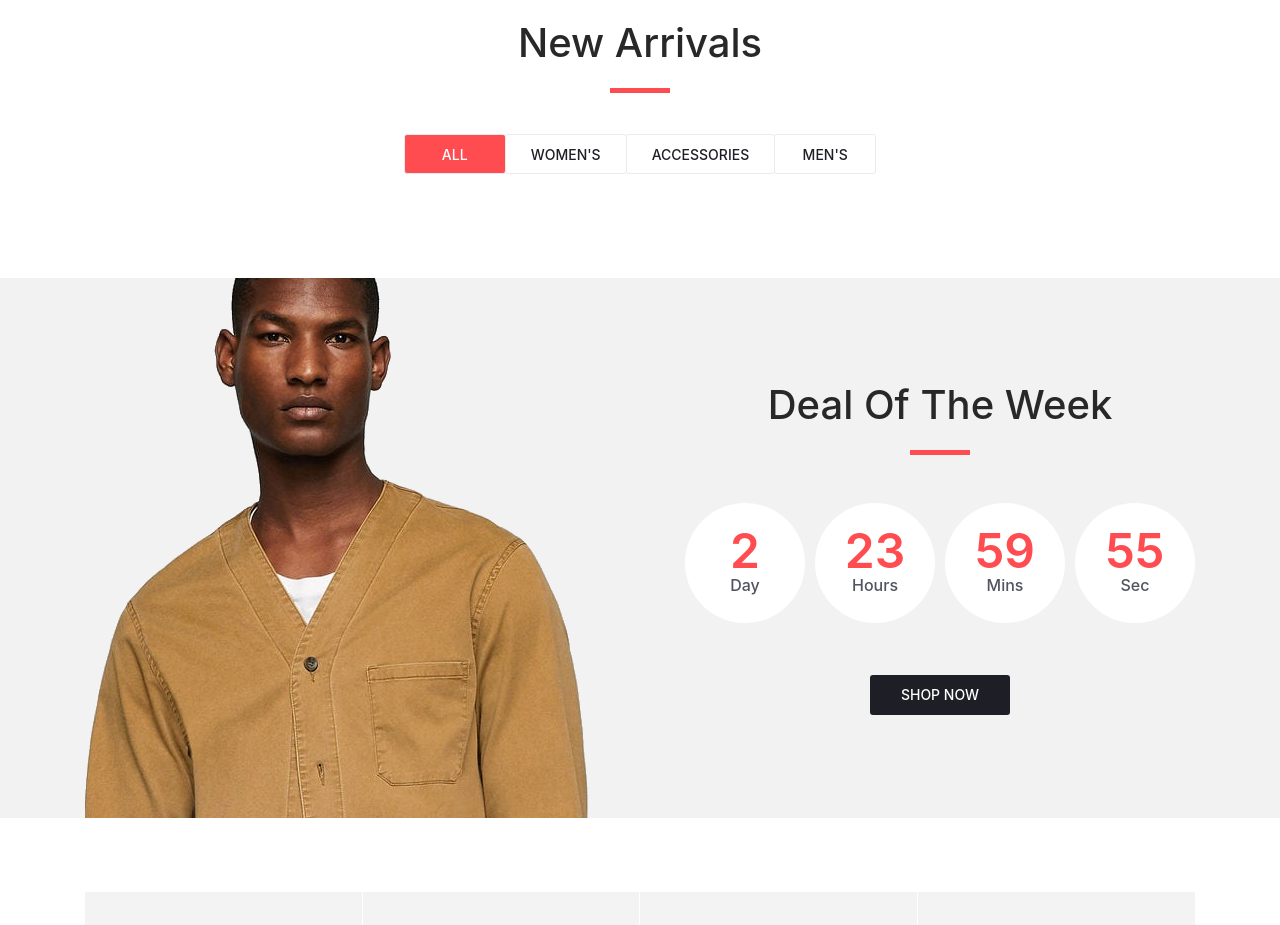
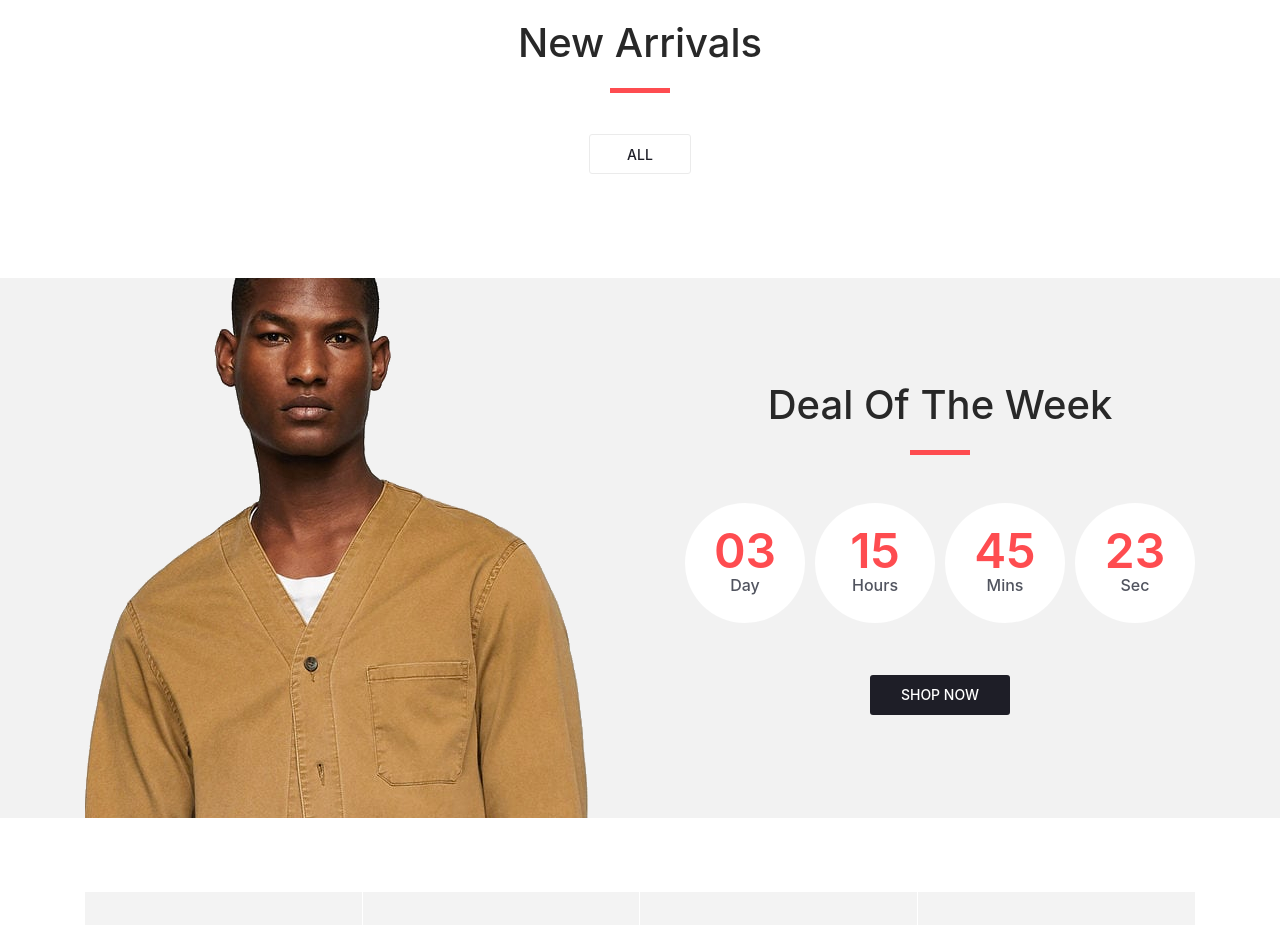
Before and after one commit to dylanvu2811/nordic-static-final, a React (Create React App) app: page / in a window 1280 px wide. Shown: the part 1200-2125 px from the top of the page. Built offline with nearby package versions, Linux system fonts and the light colour scheme; some icons are missing.

Commit message:
update New Arrivals

```diff
--- a/public/index.html
+++ b/public/index.html
@@ -28,7 +28,6 @@
 <script src="%PUBLIC_URL%/plugins/Isotope/isotope.pkgd.min.js"></script>
 <script src="%PUBLIC_URL%/plugins/OwlCarousel2-2.2.1/owl.carousel.js"></script>
 <script src="%PUBLIC_URL%/plugins/easing/easing.js"></script>
-<script src="%PUBLIC_URL%/js/custom.js"></script>
 <script src="%PUBLIC_URL%/js/single_custom.js"></script>
 <script src="https://cdnjs.cloudflare.com/ajax/libs/qs/6.7.0/qs.min.js"></script>
 <script src="https://cdn.jsdelivr.net/npm/fetch-polyfill@0.8.2/fetch.min.js"></script>
--- a/src/App.js
+++ b/src/App.js
@@ -15,7 +15,7 @@ function App() {
           <Switch>
             <Route exact path="/" component={Home} />
             <Route exact path="/shop" component={Shop} />
-            <Route exact path="/single" component={Single} />
+            <Route path="/product/:id" component={Single} />
             <Route exact path="/contact" component={Contact} />
           </Switch>
           <Footer />
--- a/src/api/base.js
+++ b/src/api/base.js
@@ -6,6 +6,12 @@ class Base {
     //     const url = `${AppConstants.API_URL}/${this.getResourceName()}`;
     //     return fetchClient.get(url);
     // }
+
+    getAllCate() {
+        const url = `${AppConstants.API_URL}/${this.getResourceName()}`;
+        return fetchClient.get(url);
+    }
+
     getAll (params) {
         const url = `${AppConstants.API_URL}/${this.getResourceName()}`;
         const defaultParams = { _page: AppConstants.DEFAULT_PAGE, _limit: AppConstants.DEFAULT_LIMIT};
--- /dev/null
+++ b/src/api/categoryApi.js
@@ -0,0 +1,9 @@
+import base from "./base.js";
+
+class CategoryApi extends base {
+    getResourceName() {
+        return 'categories';
+    }
+}
+const categoryApi = new CategoryApi();
+export default categoryApi;
--- /dev/null
+++ b/src/components/Home/NewArrival/ListCategory/ListCategory.jsx
@@ -0,0 +1,37 @@
+import React, { PureComponent } from 'react';
+import PropTypes from 'prop-types';
+
+class ListCategory extends PureComponent {
+
+    constructor (props) {
+        super(props);
+        this.state = {
+
+        };
+        this.handleGetProductByCate = this.handleGetProductByCate.bind(this);
+    }
+
+    handleGetProductByCate(id) {
+        this.props.onClickCate(id);
+    }
+    render() {
+        const { listcategory , categoryId } = this.props;
+        const itemCateClass = "grid_sorting_button button d-flex flex-column justify-content-center align-items-center";
+        return (
+            <div className="new_arrivals_sorting">
+                <ul className="arrivals_grid_sorting clearfix button-group filters-button-group">
+                    <li onClick={() => this.handleGetProductByCate('')} className={`${itemCateClass} ${categoryId === ''?'active is-checked':''}`}>all</li>
+                    {listcategory && listcategory.map( category =>
+                        <li key={ category.id } onClick={() => this.handleGetProductByCate(category.id)} className={`${itemCateClass} ${categoryId === category.id?'active is-checked':''}`} >{ category.name }</li>
+                    )}
+                </ul>
+            </div>
+        );
+    }
+}
+
+ListCategory.propTypes = {
+
+};
+
+export default ListCategory;
--- a/src/components/Home/NewArrival/NewArrival.jsx
+++ b/src/components/Home/NewArrival/NewArrival.jsx
@@ -3,6 +3,8 @@ import PropTypes from 'prop-types';
 import './NewArrival.scss';
 import ListProduct from './ListProduct/ListProduct';
 import productApi from '../../../api/productApi';
+import categoryApi from '../../../api/categoryApi';
+import ListCategory from './ListCategory/ListCategory';
 
 class NewArrival extends PureComponent {
 
@@ -10,6 +12,7 @@ class NewArrival extends PureComponent {
         super(props);
         this.state = {
           listProduct: [],
+          listcategory: [],
         };
     }
 
@@ -17,20 +20,52 @@ class NewArrival extends PureComponent {
       try {
         const filter = {
           limit: 10,
+          skip: 0,
         };
 
         const params = {
           filter: JSON.stringify(filter),
         }
         const response = await productApi.getAll(params);
+        const category = await categoryApi.getAllCate();
         const { body: listProduct } = response;
-        this.setState({ listProduct });
+        const { body: listcategory } = category;
+
+        this.setState({ listProduct,listcategory });
       } catch (error) {
         console.log('Failed to load list: ', error.message);
       }
     }
 
+    handleGetProductByCate = async (id) => {
+        // console.log(id);
+        try {
+          let filter = {
+            limit: 10,
+            skip: 0,
+          };
+          if(id !== ''){
+            filter = {
+              ...filter,
+              where: {
+                categoryId: id,
+              }
+          }};
+          // Get product list
+          const params = {
+            filter: JSON.stringify(filter),
+          }
+
+          const response = await productApi.getAll(params);
+          const { body: listProduct } = response;
+          this.setState({ listProduct, categoryId: id });
+        } catch (error) {
+          console.log('Failed to load product list: ', error.message);
+        }
+    }
+
     render() {
+        const { listProduct, listcategory, categoryId} = this.state;
         return (
             <div className="new_arrivals">
                 <div className="container">
@@ -43,17 +78,10 @@ class NewArrival extends PureComponent {
                     </div>
                     <div className="row align-items-center">
                         <div className="col text-center">
-                            <div className="new_arrivals_sorting">
-                                <ul className="arrivals_grid_sorting clearfix button-group filters-button-group">
-                                    <li className="grid_sorting_button button d-flex flex-column justify-content-center align-items-center active is-checked" data-filter="*">all</li>
-                                    <li className="grid_sorting_button button d-flex flex-column justify-content-center align-items-center" data-filter=".women">women's</li>
-                                    <li className="grid_sorting_button button d-flex flex-column justify-content-center align-items-center" data-filter=".accessories">accessories</li>
-                                    <li className="grid_sorting_button button d-flex flex-column justify-content-center align-items-center" data-filter=".men">men's</li>
-                                </ul>
-                            </div>
+                            <ListCategory onClickCate={this.handleGetProductByCate} listcategory={listcategory} categoryId={categoryId} />
                         </div>
                     </div>
-                    <ListProduct listProduct={this.state.listProduct} />
+                    <ListProduct listProduct={listProduct} />
                 </div>
             </div>
 
--- a/src/containers/Single/Single.jsx
+++ b/src/containers/Single/Single.jsx
@@ -19,8 +19,6 @@ class Single extends PureComponent {
             <TabsSection />
             <ShippingInformation />
           </div>
-
-
         );
     }
 }
```
